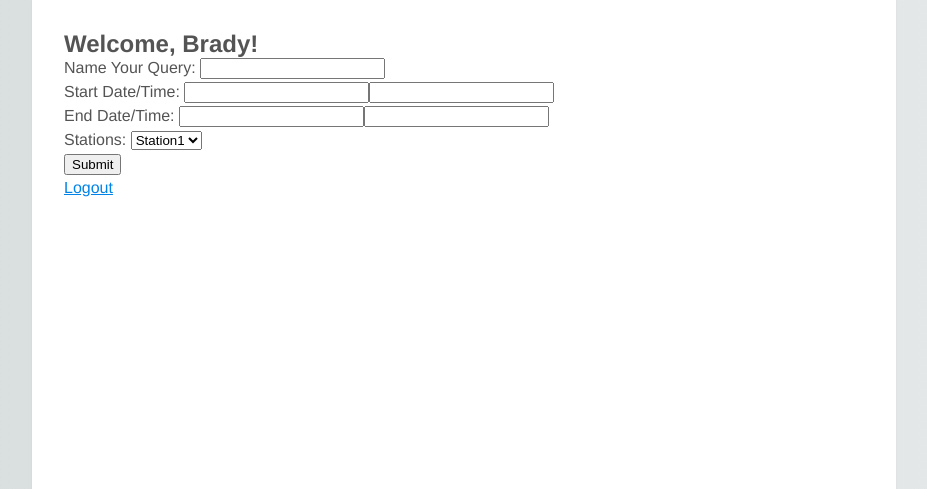
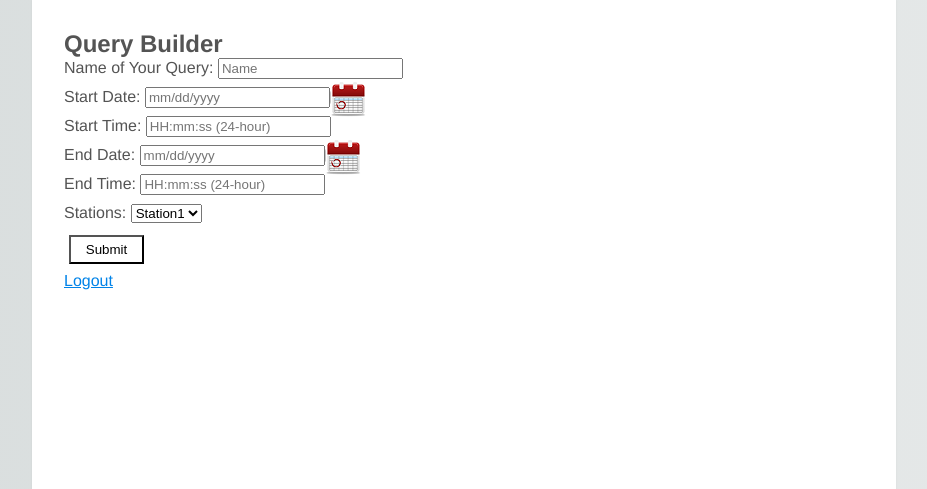
Before and after one commit to bstjohn/bpe_capstone, a Django app: page /query-builder/ in a window 1280 px wide. Shown: the top 489 px of the page, without its empty margins (176-1103 px from the left). Run offline with Django 3.2, Linux system fonts and the light colour scheme; a user stored in the database is signed in; some libraries are stand-ins or nearby versions.

Commit message:
Created a calendar icon and date picker for dates

```diff
--- a/queryBuilder/forms.py
+++ b/queryBuilder/forms.py
@@ -1,5 +1,5 @@
 from django import forms
-from django.forms.widgets import SplitDateTimeWidget, SelectMultiple
+from django.forms.widgets import SplitDateTimeWidget, SelectMultiple, TimeInput, DateInput
 
 
 STATION_CHOICES = (('station1', 'Station1'),
@@ -9,7 +9,12 @@ STATION_CHOICES = (('station1', 'Station1'),
 
 # The query form attributes
 class QueryForm(forms.Form):
-    query_name = forms.CharField(label='Name Your Query', max_length=100)
-    start_date_time = forms.DateTimeField(label='Start Date/Time', widget=SplitDateTimeWidget)
-    end_date_time = forms.DateTimeField(label='End Date/Time', widget=SplitDateTimeWidget)
+    query_name = forms.CharField(label='Name of Your Query', max_length=100,
+                                 widget=forms.TextInput(attrs={'placeholder': 'Name'}))
+    start_date = forms.DateField(label='Start Date', widget=DateInput(attrs={'placeholder': 'mm/dd/yyyy',
+                                                                             'class': 'datepicker'}))
+    start_time = forms.TimeField(label='Start Time', widget=TimeInput(attrs={'placeholder': 'HH:mm:ss (24-hour)'}))
+    end_date = forms.DateField(label='End Date', widget=DateInput(attrs={'placeholder': 'mm/dd/yyyy',
+                                                                         'class': 'datepicker'}))
+    end_time = forms.TimeField(label='End Time', widget=TimeInput(attrs={'placeholder': 'HH:mm:ss (24-hour)'}))
     stations = forms.CharField(label='Stations', widget=forms.Select(choices=STATION_CHOICES))
--- a/queryBuilder/templates/queryBuilder/query-builder.html
+++ b/queryBuilder/templates/queryBuilder/query-builder.html
@@ -3,10 +3,30 @@
 {% block title %}Query Builder{% endblock %}
 
 {% block header %}
-{% block header-title %}Welcome, {{ username }}!{% endblock %}
+{% block header-title %}Query Builder{% endblock %}
 {% endblock %}
 
 {% block content %}
+
+<link rel="stylesheet" href="//code.jquery.com/ui/1.11.2/themes/smoothness/jquery-ui.css">
+<script src="//code.jquery.com/jquery-1.10.2.js"></script>
+<script src="//code.jquery.com/ui/1.11.2/jquery-ui.js"></script>
+<script>
+  $(function() {
+    $( ".datepicker" ).datepicker({
+      changeMonth: true,
+      changeYear: true,
+      yearRange: '1900:' + new Date().getFullYear(),
+      showOn: 'button'
+    }).next('button').text('').button({
+        icons: {
+            primary: 'icon-calendar'
+        },
+        text: false
+    });
+  });
+</script>
+
 <form action="/query-builder/" method="post">
     {% csrf_token %}
 
@@ -30,7 +50,7 @@
         </div>
     {% endfor %}
 
-    <input type="submit" value="Submit"/>
+    <input class="button" type="submit" value="Submit"/>
 </form>
 <a href="/logout">Logout</a>
 {% endblock %}
--- a/static/general/style.css
+++ b/static/general/style.css
@@ -1,5 +1,5 @@
 .button {
-    background-color:white;
+    background-color: white;
     margin: 5px;
     padding: 5px;
     width: 75px;
@@ -62,3 +62,20 @@ body > #container {
     padding-left: 0;
     margin-bottom: 0;
 }
+
+.fieldWrapper {
+    margin-bottom: 5px;
+}
+
+.ui-button .ui-icon.icon-calendar {
+    background-image: url('/static/general/Calendar-icon.png');
+    width: 500%;
+    height: 500%;
+    margin-left: -1em;
+    margin-top: -1em;
+}
+
+div.ui-datepicker{
+    font-size: 12px;
+    background: lightblue;
+}
```
Also changed, not shown: static/general/Calendar-icon.png (added).
